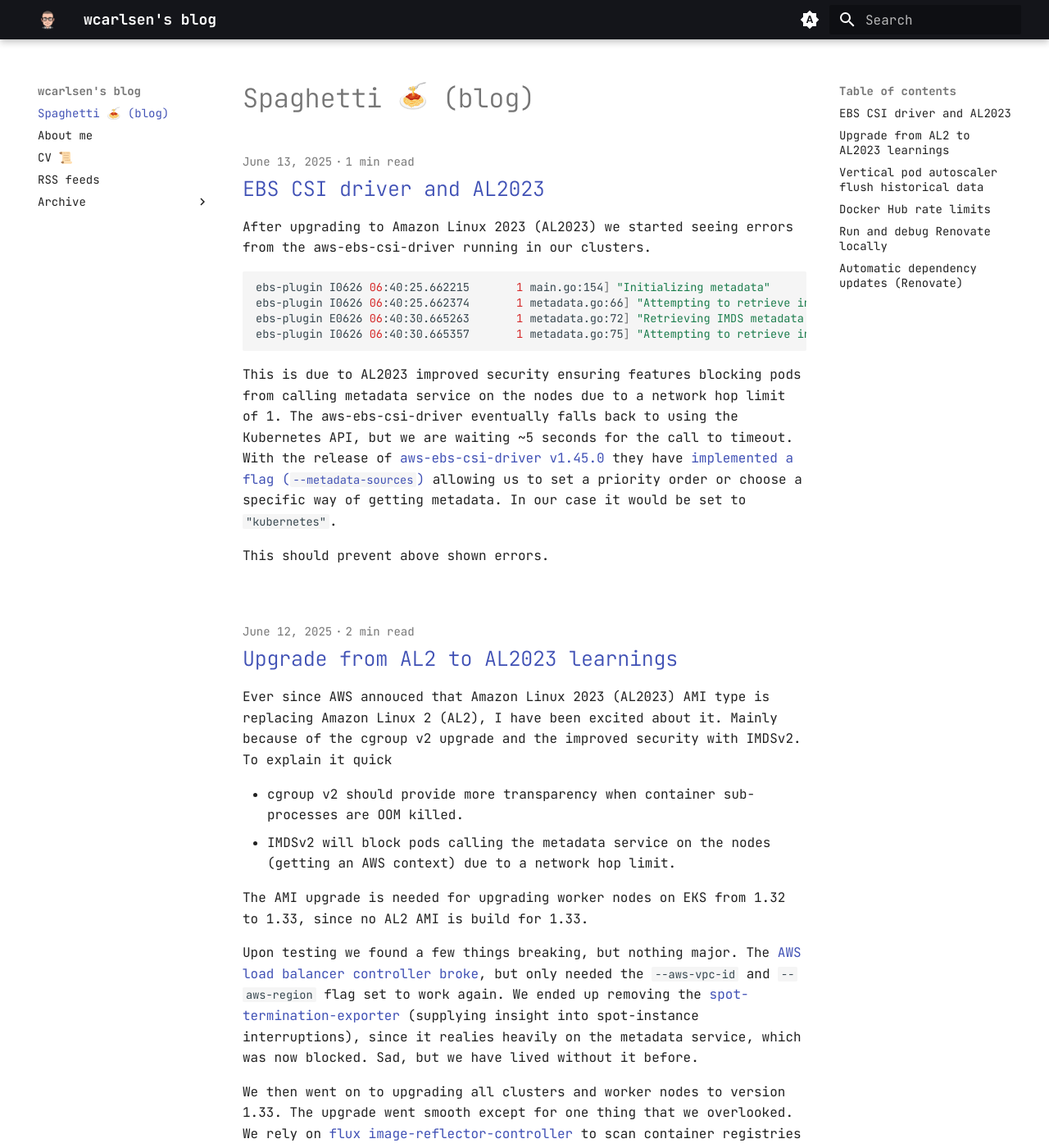
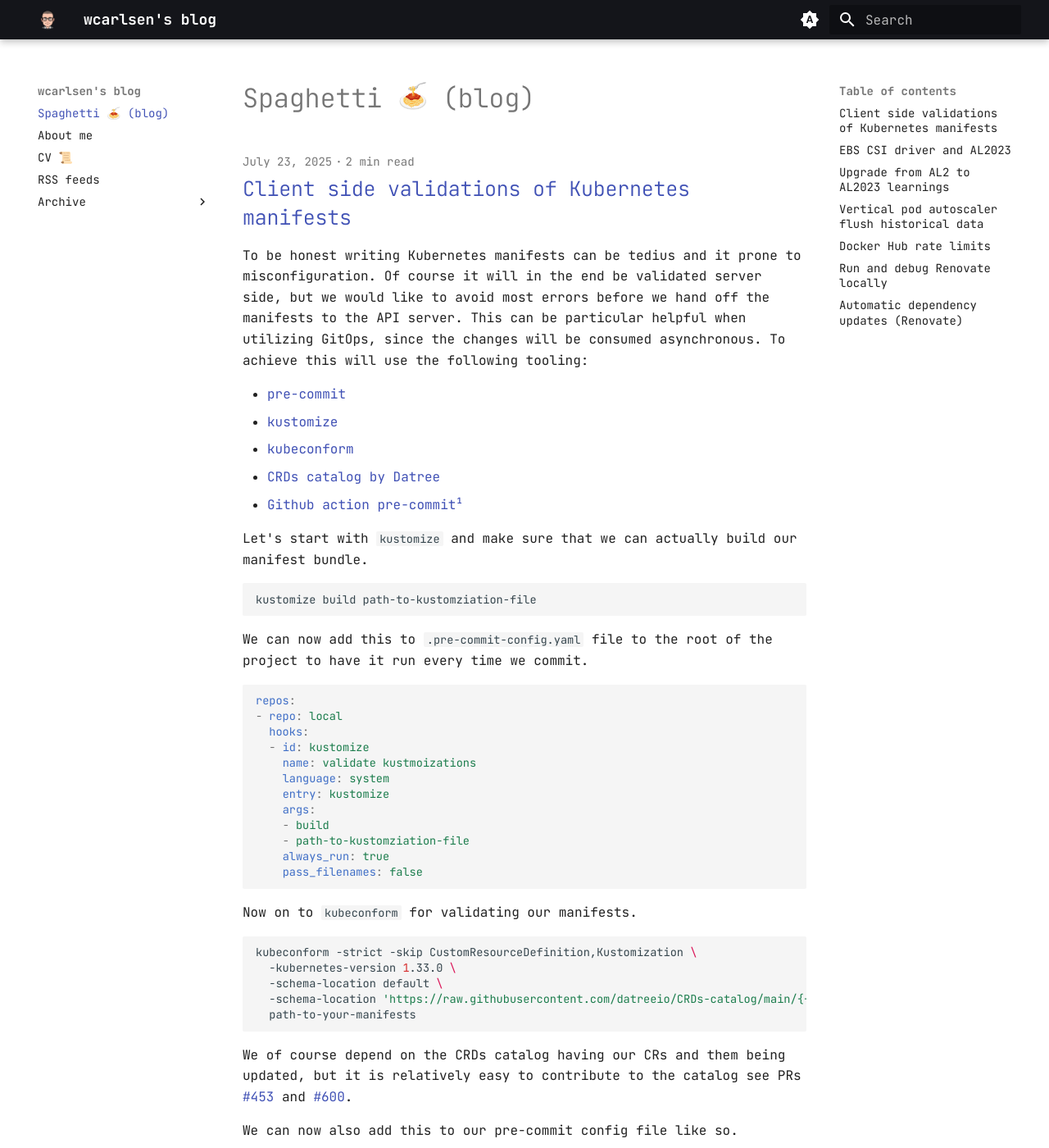
Before and after one commit to wcarlsen/wcarlsen.github.io, an MkDocs documentation site: the page built from docs/index.md, in a window 1280 px wide and 1400 px high. Shown: the whole window at 82% size. Built offline with MkDocs 1.6.1 and Material for MkDocs 9.7.7, drawn with Linux system fonts in a browser that asks for light colours; emoji names are drawn with the system emoji font; some of the changed text lies outside the part shown.

Commit message:
Added kubeconform for validating Kubernetes manifests post
Signed-off-by: Willi Carlsen <carlsenwilli@gmail.com>

````diff
--- /dev/null
+++ b/docs/posts/2025-07-23-kubeconform.md
@@ -0,0 +1,98 @@
+---
+date: 2025-07-23
+tags:
+  - kubernetes
+---
+
+# Client side validations of Kubernetes manifests
+
+To be honest writing Kubernetes manifests can be tedius and it prone to misconfiguration. Of course it will in the end be validated server side, but we would like to avoid most errors before we hand off the manifests to the API server. This can be particular helpful when utilizing GitOps, since the changes will be consumed asynchronous. To achieve this will use the following tooling:
+
+
+* [pre-commit](https://pre-commit.com/)
+* [kustomize](https://kustomize.io/)
+* [kubeconform](https://github.com/yannh/kubeconform)
+* [CRDs catalog by Datree](https://github.com/datreeio/CRDs-catalog)
+* [Github action pre-commit](https://github.com/pre-commit/action)[^1]
+
+Let's start with `kustomize` and make sure that we can actually build our manifest bundle.
+
+```bash
+kustomize build path-to-kustomziation-file
+```
+
+We can now add this to `.pre-commit-config.yaml` file to the root of the project to have it run every time we commit.
+
+```yaml
+repos:
+- repo: local
+  hooks:
+  - id: kustomize
+    name: validate kustmoizations
+    language: system
+    entry: kustomize
+    args:
+    - build
+    - path-to-kustomziation-file
+    always_run: true
+    pass_filenames: false
+```
+
+Now on to `kubeconform` for validating our manifests.
+
+```bash
+kubeconform -strict -skip CustomResourceDefinition,Kustomization \
+  -kubernetes-version 1.33.0 \
+  -schema-location default \
+  -schema-location 'https://raw.githubusercontent.com/datreeio/CRDs-catalog/main/{{.Group}}/{{.ResourceKind}}_{{.ResourceAPIVersion}}.json' \
+  path-to-your-manifests
+```
+
+We of course depend on the CRDs catalog having our CRs and them being updated, but it is relatively easy to contribute to the catalog see PRs [#453](https://github.com/datreeio/CRDs-catalog/pull/453) and [#600](https://github.com/datreeio/CRDs-catalog/pull/600).
+
+We can now also add this to our pre-commit config file like so.
+
+```yaml
+repos:
+...
+- repo: local
+  hooks:
+  - id: kubeconform
+    name: validate kubernetes manifests
+    language: system
+    entry: kubeconform
+    args:
+    - -strict
+    - -skip
+    - -kubernetes-version 1.33.0
+    - CustomResourceDefinition,Kustomization
+    - -schema-location
+    - default
+    - -schema-location
+    - 'https://raw.githubusercontent.com/datreeio/CRDs-catalog/main/{{.Group}}/{{.ResourceKind}}_{{.ResourceAPIVersion}}.json'
+    files: ^path-to-your-manifests/.*
+```
+
+Using `pre-commit` is nice to validate your commits, but it requires everybody to install it and running `pre-commit install`. So to enforce above validations we can add a CI step in the form of a Github action.
+
+
+```yaml
+name: Pre-commit
+on:
+  - pull_request
+jobs:
+  pre-commit:
+    runs-on: ubuntu-latest
+    steps:
+    - uses: actions/checkout@v4
+    - uses: actions/setup-python@v5
+    - uses: alexellis/arkade-get@master
+      with:
+        kustomize: latest
+        kubeconform: latest
+    - uses: pre-commit/action@v3.0.1
+```
+
+This setup is not bullet proof, but it do add some extra confidence and it is very low effort to get going.
+
+[^1]: This action is in maintenance-only mode and you should support the project by using [pre-commit.ci](https://pre-commit.ci/) instead. But so that everyone can follow the other option is used.
--- a/mkdocs.yaml
+++ b/mkdocs.yaml
@@ -62,3 +62,4 @@
   - pymdownx.inlinehilite
   - pymdownx.snippets
   - pymdownx.superfences
+  - footnotes
````
